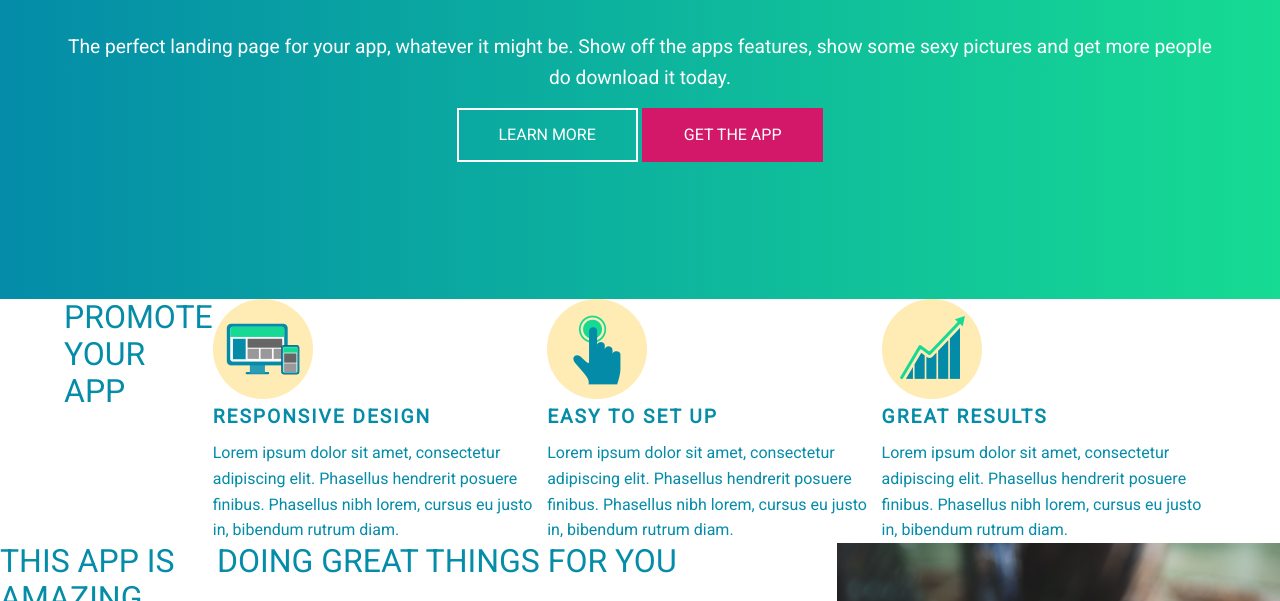
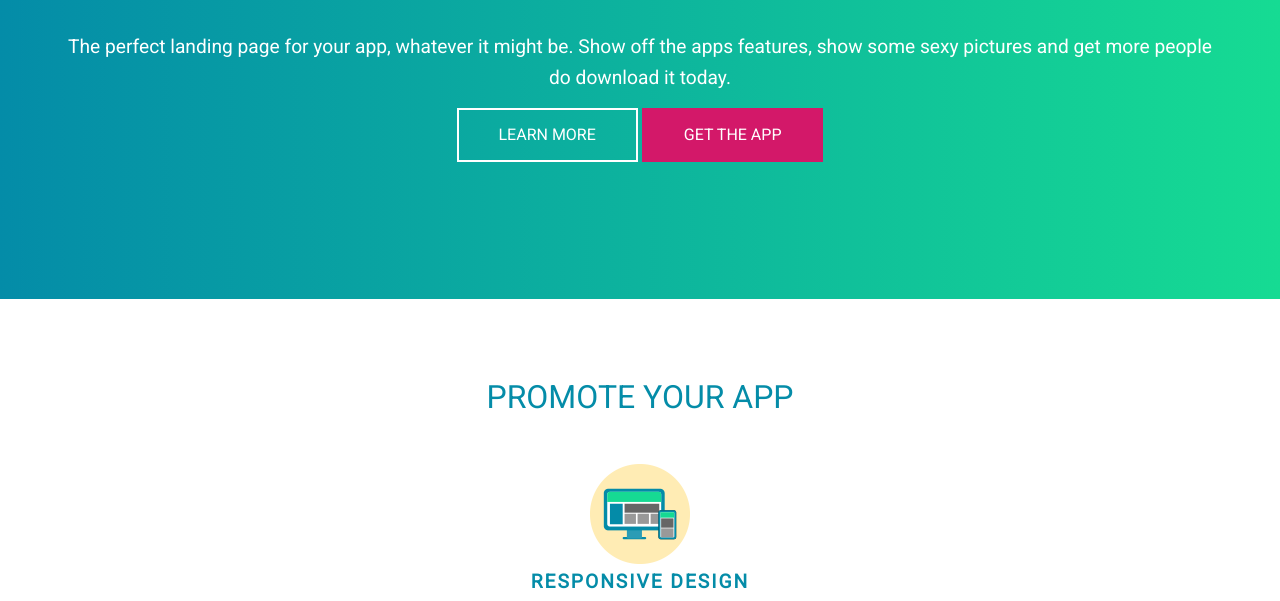
Before and after one commit to neandertalecj/applicous, a plain HTML site: page index.html in a window 1280 px wide. Shown: the part 187-788 px from the top of the page. Drawn offline with nearby package versions, Linux system fonts and the light colour scheme.

Commit message:
7 Starting the flexbox grid

```diff
--- a/index.html
+++ b/index.html
@@ -11,11 +11,11 @@
     <header class="main-header">
         <div class="container grid">
 
-            <div class="logo col">
+            <div class="logo">
                 <img src="img/logo.svg" alt="logo">
             </div>
 
-            <nav class="main-nav col">
+            <nav class="main-nav">
                 <ul class="unstyled-list">
                     <li><a href="">Home</a></li>
                     <li><a href="">About</a></li>
@@ -57,9 +57,9 @@
      <!-- Sales points
     =========================== -->
 
-    <section class="sales-point">
+    <section class="sales-points">
         <div class="container grid">
-            <h1>Promote your app</h1>
+            <h1 class="col col--full">Promote your app</h1>
 
             <div class="sales-point col">
                 <img src="img/sales-responsive.png" alt="">
--- a/sass/base/_base.scss
+++ b/sass/base/_base.scss
@@ -5,6 +5,7 @@
 }
 body {
     color: $main;
+    text-align: center;
 }
 
 img {
--- a/sass/layout/_grid.scss
+++ b/sass/layout/_grid.scss
@@ -1,3 +1,12 @@
 .grid {
     display: flex;
+    flex-flow: wrap;
 }
+
+.col {
+    flex: 0 0 100%;
+}
+
+.col--full {
+    flex: 0 0 100%;
+}
--- /dev/null
+++ b/sass/layout/_home-promo.scss
@@ -0,0 +1,3 @@
+.promo {
+    padding: 10vh 0;
+}
--- /dev/null
+++ b/sass/layout/_home-sales-points.scss
@@ -0,0 +1,15 @@
+.sales-points {
+    padding: 10vh 0;
+
+    .sales-point {
+        margin-bottom: 2.5em;
+
+        &:first-of-type {
+            margin-top: 1.5em;
+        }
+
+        &:last-child {
+            margin-bottom: 0;
+        }
+    }
+}
--- a/sass/main.scss
+++ b/sass/main.scss
@@ -19,9 +19,12 @@
 @import "layout/hero";
 @import "layout/grid";
 @import "layout/nav";
+@import "layout/home-promo";
+@import "layout/home-sales-points";
 
 // 5. Components
 @import "components/buttons";
+
 // body {
-//     background-color: $main;
+//     background: grey;
 // }
```
Also changed, not shown: css/main.css, 1 other file.
